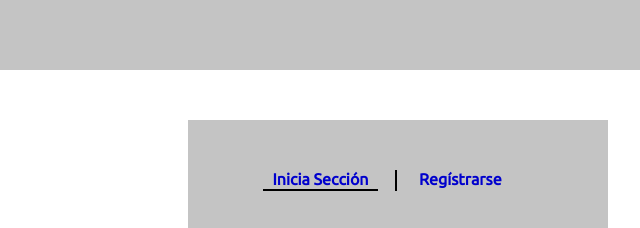
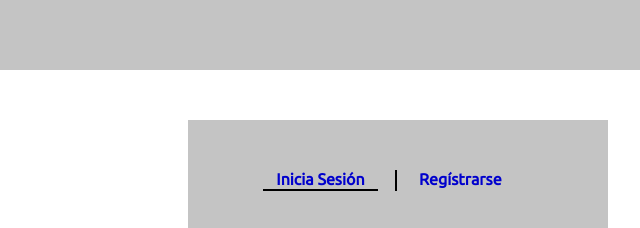
Before and after one commit to RicardoCDEV/comfeco-2021---Etapa-1, a plain HTML site: page index.html in a window 1280 px wide. Shown: the top 228 px of the page, 242-882 px from the left. Drawn offline with Linux system fonts and the light colour scheme.

Commit message:
Correción #1

```diff
--- a/index.html
+++ b/index.html
@@ -20,7 +20,7 @@
 
                 <div class="sign-in-sign-up-selection">
                     <div class="sign-option option-1">
-                        <p class="selected-option">Inicia Sección</p>
+                        <p class="selected-option">Inicia Sesión</p>
                     </div><div class="sign-option option-2">
                         <p>Regístrarse</p>
                     </div>
```
